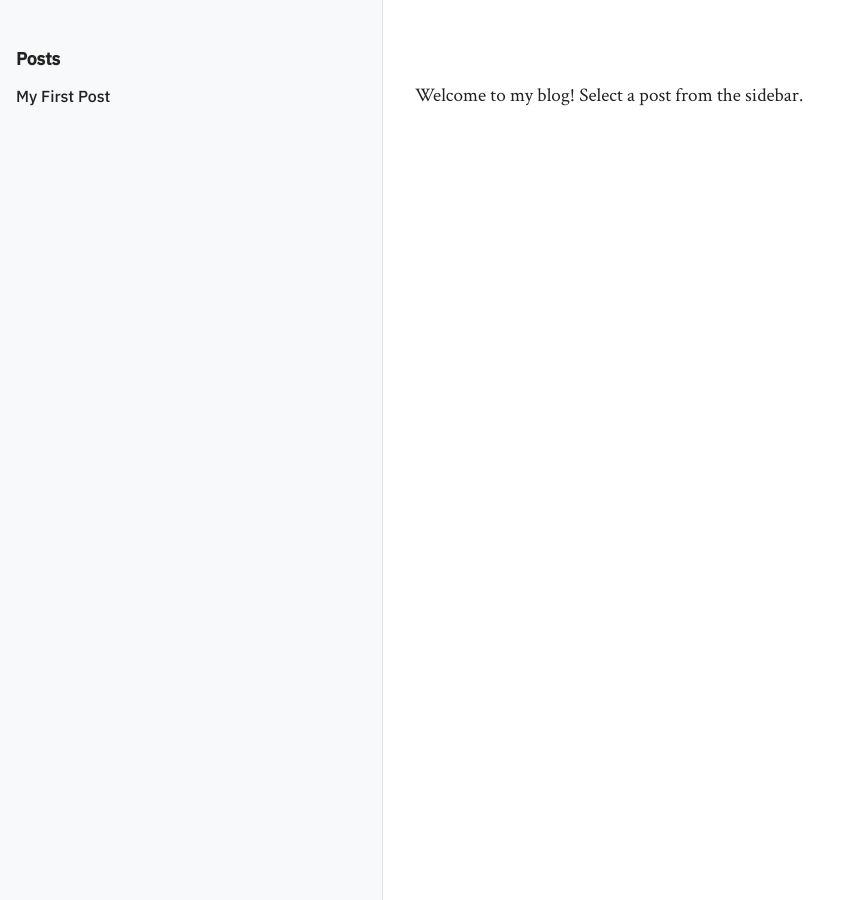
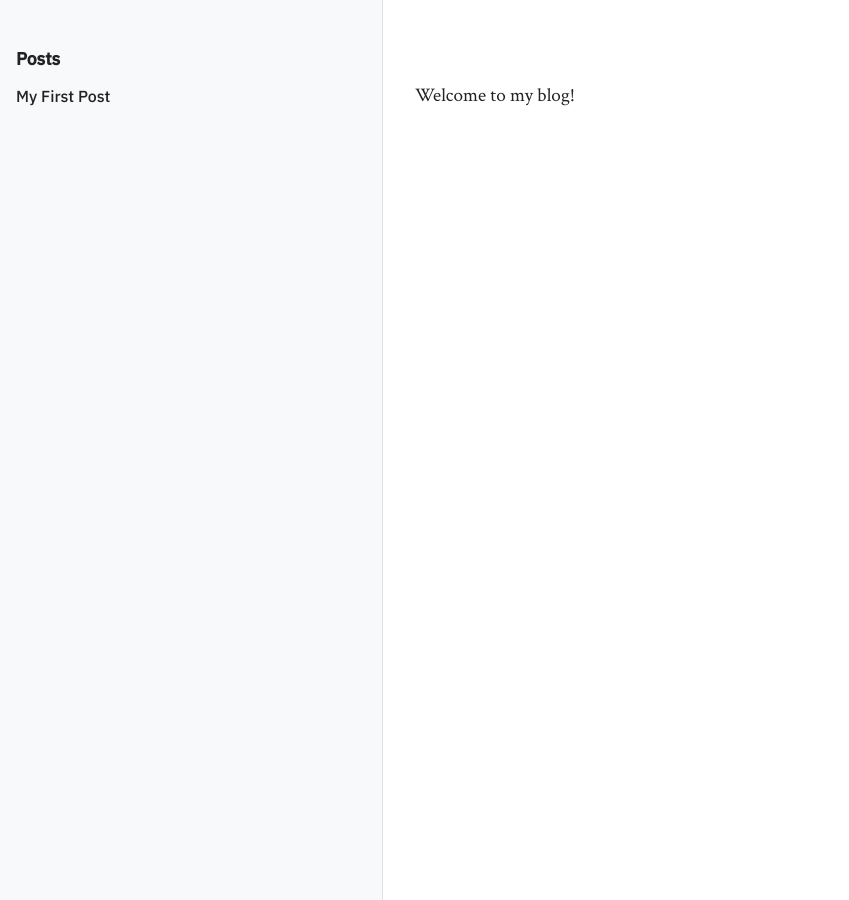
Before and after one commit to midsummertiger/midsummertiger.github.io, a Jekyll site: the page built from index.md, in a window 1280 px wide. Shown: the whole page, without its empty margins (0-849 px from the left). Built offline with Jekyll 4.4.1, drawn with Linux system fonts in a browser that asks for light colours.

Commit message:
add ignore

```diff
--- a/_config.yml
+++ b/_config.yml
@@ -1,4 +1,4 @@
-title: My HPC Blog
+title: midsummertiger
 baseurl: ""
 url: "https://midsummertiger.github.io"
 theme: minima
--- a/index.md
+++ b/index.md
@@ -3,4 +3,4 @@ layout: default
 title: Home
 ---
 
-Welcome to my blog! Select a post from the sidebar.
+Welcome to my blog!
```
Also changed, not shown: 1 other file.
